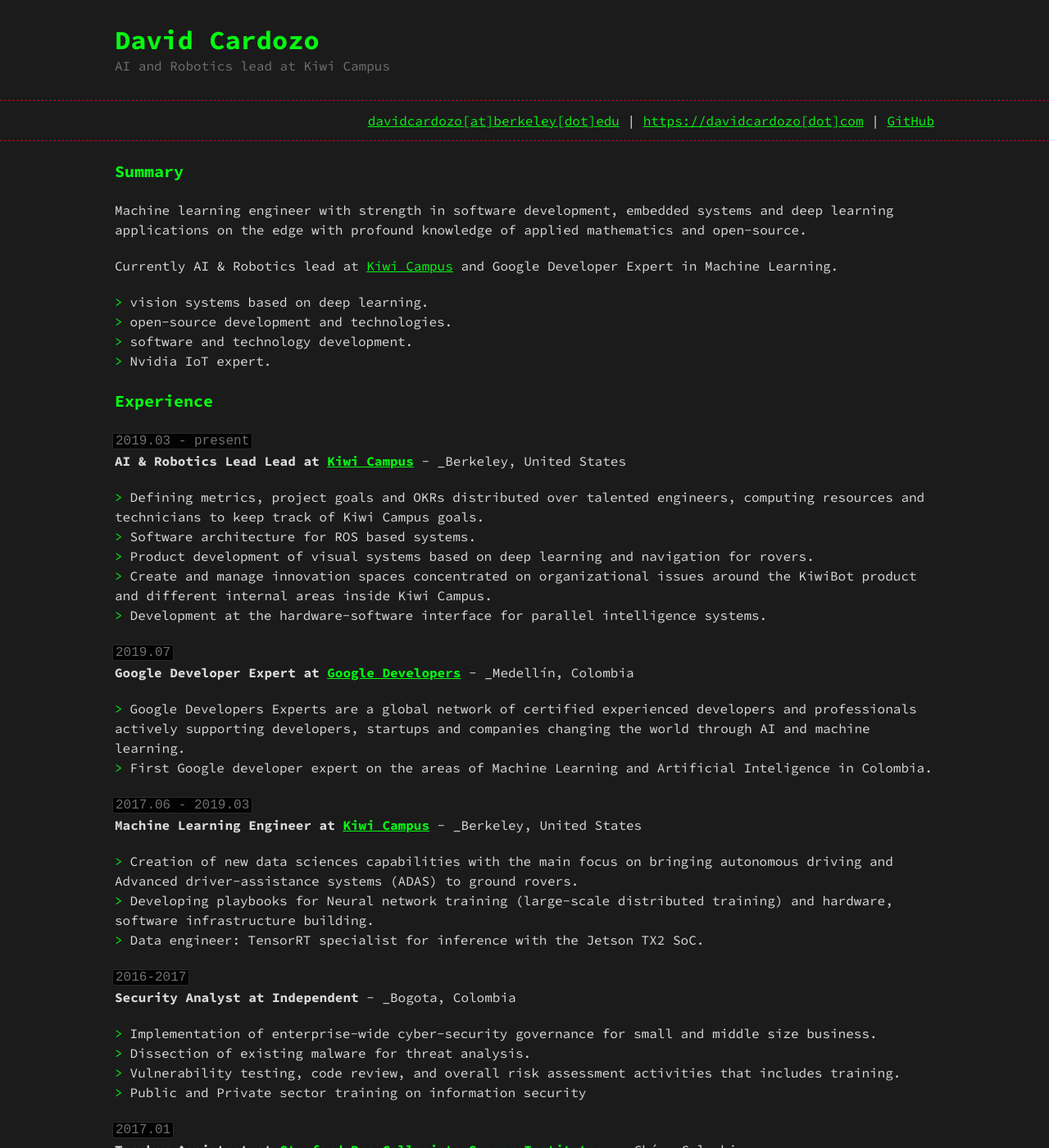
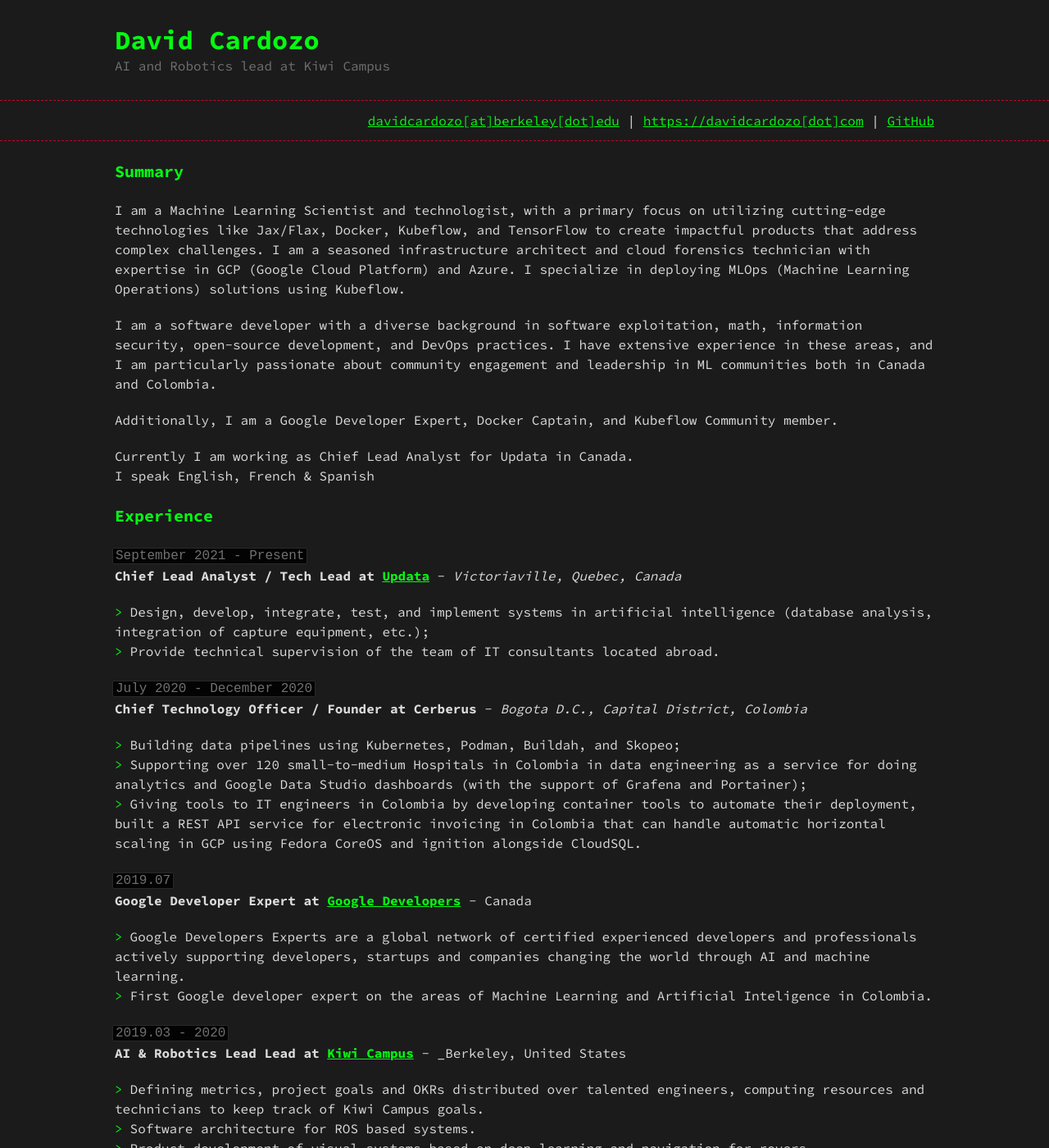
Before and after one commit to Davidnet/Davidnet.github.io, a Jekyll site: the page built from cv.md, in a window 1280 px wide and 1400 px high. Shown: the whole window at 82% size. Built offline with Jekyll 4.4.1, drawn with Linux system fonts in a browser that asks for light colours; some of the changed text lies outside the part shown.

Commit message:
[Feat] Updating website

```diff
--- a/cv.md
+++ b/cv.md
@@ -6,18 +6,37 @@
 ---
 ## Summary
 
-Machine learning engineer with strength in software development, embedded systems and deep learning applications on the edge with profound knowledge of applied mathematics and open-source.
+I am a Machine Learning Scientist and technologist, with a primary focus on utilizing cutting-edge technologies like Jax/Flax, Docker, Kubeflow, and TensorFlow to create impactful products that address complex challenges. I am a seasoned infrastructure architect and cloud forensics technician with expertise in GCP (Google Cloud Platform) and Azure. I specialize in deploying MLOps (Machine Learning Operations) solutions using Kubeflow.
 
-Currently AI & Robotics lead at [Kiwi Campus](https://www.kiwibot.com/) and Google Developer Expert in Machine Learning.
+I am a software developer with a diverse background in software exploitation, math, information security, open-source development, and DevOps practices. I have extensive experience in these areas, and I am particularly passionate about community engagement and leadership in ML communities both in Canada and Colombia.
 
-* vision systems based on deep learning.
-* open-source development and technologies.
-* software and technology development.
-* Nvidia IoT expert.
+Additionally, I am a Google Developer Expert, Docker Captain, and Kubeflow Community member.
+
+Currently I am working as Chief Lead Analyst for Updata in Canada.
+I speak English, French & Spanish
 
 ## Experience
 
-`2019.03 - present`
+`September 2021 - Present`
+__Chief Lead Analyst / Tech Lead at [Updata](https://www.updata.ca/)__ - _Victoriaville, Quebec, Canada_
+
+- Design, develop, integrate, test, and implement systems in artificial intelligence (database analysis, integration of capture equipment, etc.);
+- Provide technical supervision of the team of IT consultants located abroad.
+
+`July 2020 - December 2020`
+__Chief Technology Officer / Founder at Cerberus__ - _Bogota D.C., Capital District, Colombia_
+
+- Building data pipelines using Kubernetes, Podman, Buildah, and Skopeo;
+- Supporting over 120 small-to-medium Hospitals in Colombia in data engineering as a service for doing analytics and Google Data Studio dashboards (with the support of Grafena and Portainer);
+- Giving tools to IT engineers in Colombia by developing container tools to automate their deployment, built a REST API service for electronic invoicing in Colombia that can handle automatic horizontal scaling in GCP using Fedora CoreOS and ignition alongside CloudSQL.
+
+`2019.07`
+__Google Developer Expert at [Google Developers](https://developers.google.cn/community/experts/directory/profile/profile-david_cardozo/)__ - Canada
+- Google Developers Experts are a global network of certified experienced developers and professionals actively supporting developers, startups and companies changing the world through AI and machine learning.
+- First Google developer expert on the areas of Machine Learning and Artificial Inteligence in Colombia.
+
+
+`2019.03 - 2020`
 __AI & Robotics Lead Lead at [Kiwi Campus](https://www.kiwibot.com/)__ - _Berkeley, United States
 
 - Defining metrics, project goals and OKRs distributed over talented engineers, computing resources and technicians to keep track of
@@ -27,12 +46,6 @@
 - Create and manage innovation spaces concentrated on organizational issues around the KiwiBot product and different internal areas
 inside Kiwi Campus.
 - Development at the hardware-software interface for parallel intelligence systems.
-
-
-`2019.07`
-__Google Developer Expert at [Google Developers](https://developers.google.cn/community/experts/directory/profile/profile-david_cardozo/)__ - _Medellín, Colombia
-- Google Developers Experts are a global network of certified experienced developers and professionals actively supporting developers, startups and companies changing the world through AI and machine learning.
-- First Google developer expert on the areas of Machine Learning and Artificial Inteligence in Colombia.
 
 `2017.06 - 2019.03`
 __Machine Learning Engineer at [Kiwi Campus](https://www.kiwibot.com/)__ - _Berkeley, United States
@@ -91,6 +104,15 @@
 
 ## Education
 
+`2022`
+__Universidad of London, London__
+
+_Bachelor of Computer Science_ program
+
+_Field of study:_ ML/AI
+Courses: Artificial Intelligence, Machine Learning, Data Science, Data Structures and Algorithms, Software Engineering, Computer Systems, Databases, Web Development, Computer Security, Computer Networking, Operating Systems, Computer Architecture, Discrete Mathematics, Calculus, Linear Algebra, Statistics, Probability, and Combinatorics.
+
+
 `2013-2016`
 __Universidad de los Andes, Bogota__
 
```
Also changed, not shown: index.md (+12 -1 lines), 1 other file.
